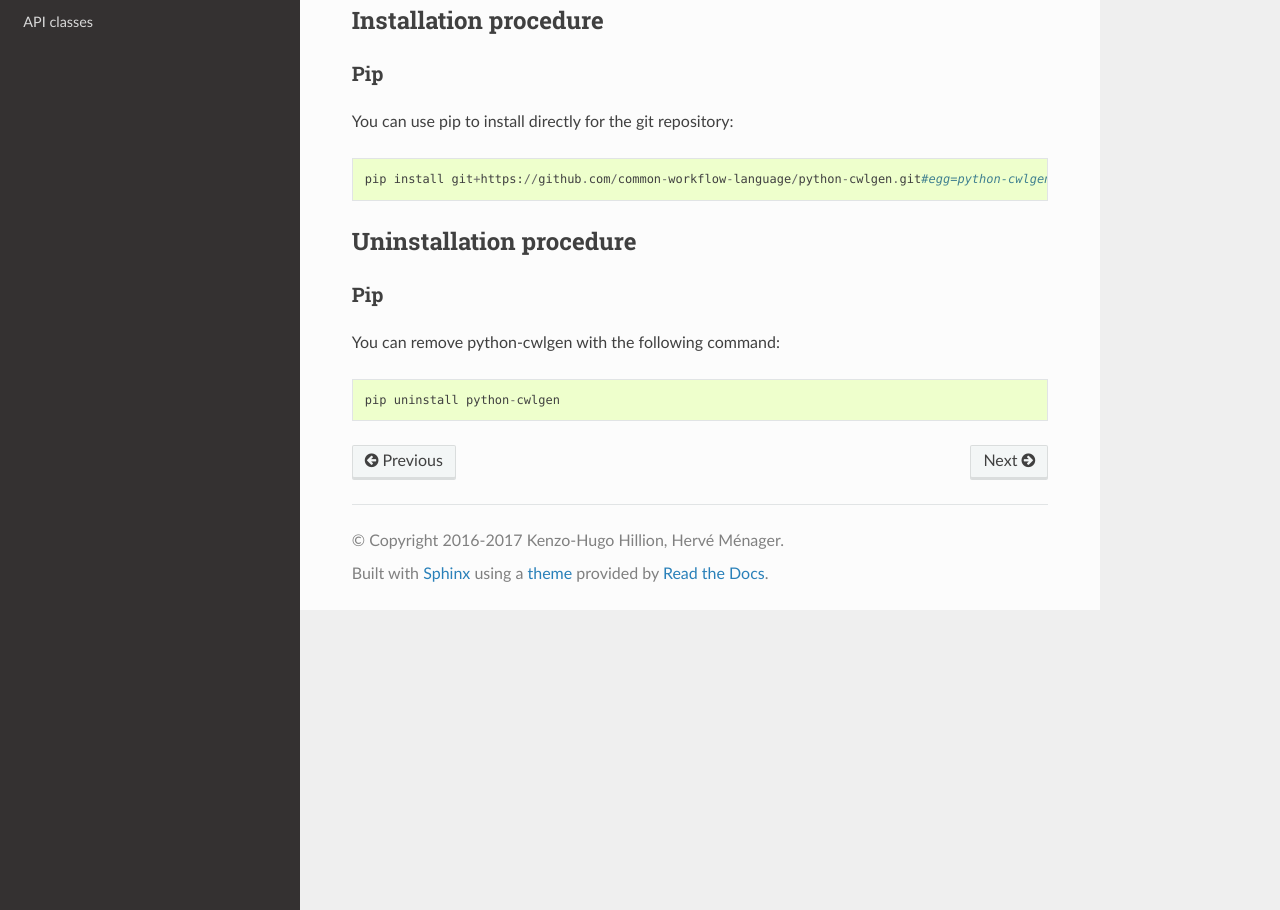
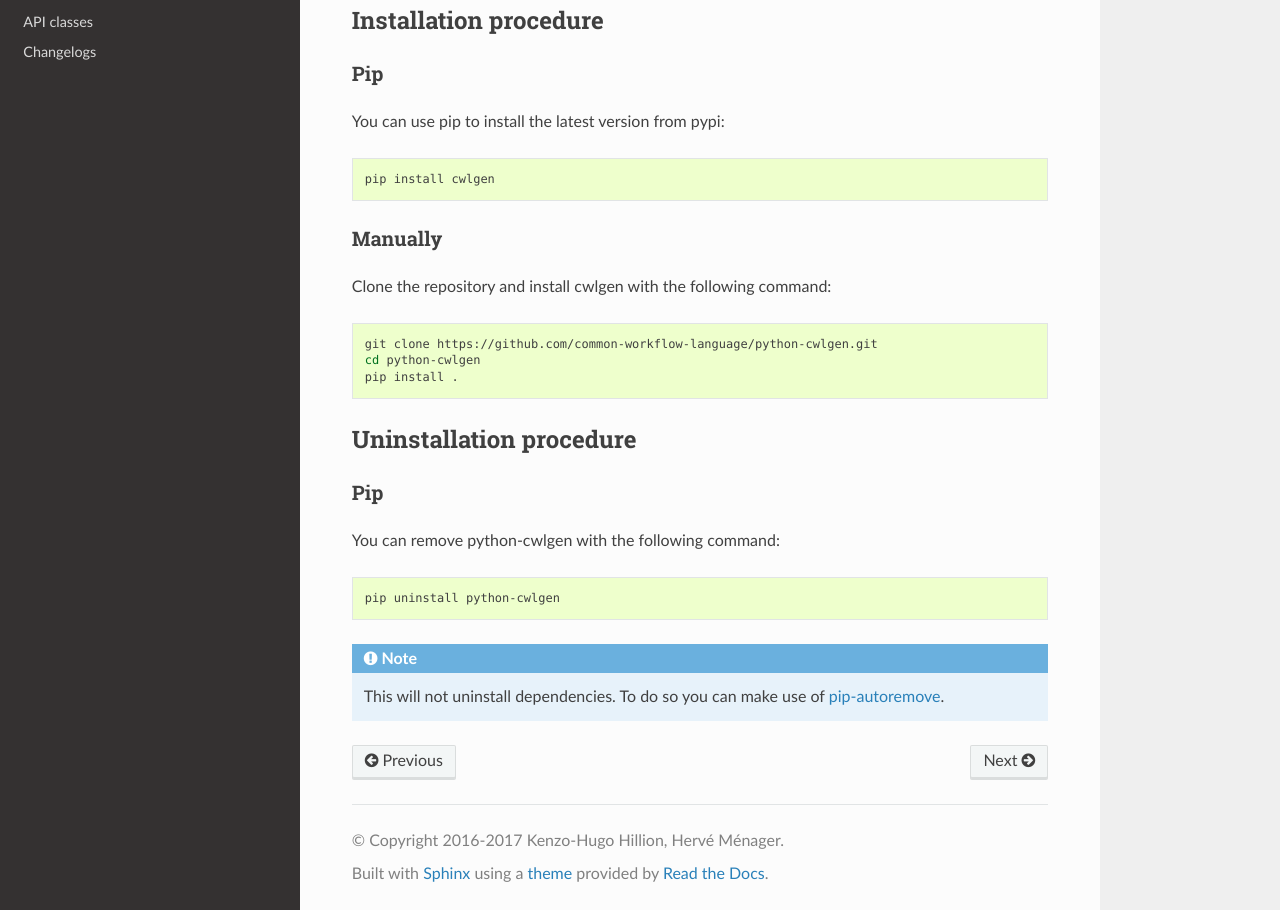
Before and after one commit to common-workflow-lab/python-cwlgen, a Sphinx documentation site: the page built from doc/source/installation.rst, in a window 1280 px wide and 1242 px high. Shown: the part 332-1242 px from the top of the window. Built offline with Sphinx 7.4.7 and the Read the Docs theme 2.0.0, drawn with Linux system fonts in a browser that asks for light colours.

Commit message:
update documentation

```diff
--- a/doc/source/index.rst
+++ b/doc/source/index.rst
@@ -20,6 +20,7 @@ Python-cwlgen API documentation
    :maxdepth: 2
 
    classes
+   changelogs
 
 ..
   Indices and tables
--- a/doc/source/installation.rst
+++ b/doc/source/installation.rst
@@ -24,9 +24,22 @@ Installation procedure
 Pip
 ---
 
-You can use pip to install directly for the git repository::
+You can use pip to install the latest version from pypi:
 
-    pip install git+https://github.com/common-workflow-language/python-cwlgen.git#egg=python-cwlgen
+.. code-block:: bash
+
+    pip install cwlgen
+
+Manually
+--------
+
+Clone the repository and install cwlgen with the following command:
+
+.. code-block:: bash
+
+    git clone https://github.com/common-workflow-language/python-cwlgen.git
+    cd python-cwlgen
+    pip install .
 
 .. _uninstallation:
 
@@ -36,6 +49,13 @@ Uninstallation procedure
 Pip
 ---
 
-You can remove python-cwlgen with the following command::
+You can remove python-cwlgen with the following command:
+
+.. code-block:: bash
 
     pip uninstall python-cwlgen
+
+.. Note::
+    This will not uninstall dependencies. To do so you can make use of `pip-autoremove`_.
+
+.. _pip-autoremove: https://github.com/invl/pip-autoremove
```
Also changed, not shown: README.md (+1 -1 lines), doc/source/changelogs.rst (added, +29 -0 lines), doc/source/classes.rst (+56 -0 lines), 1 other file.
